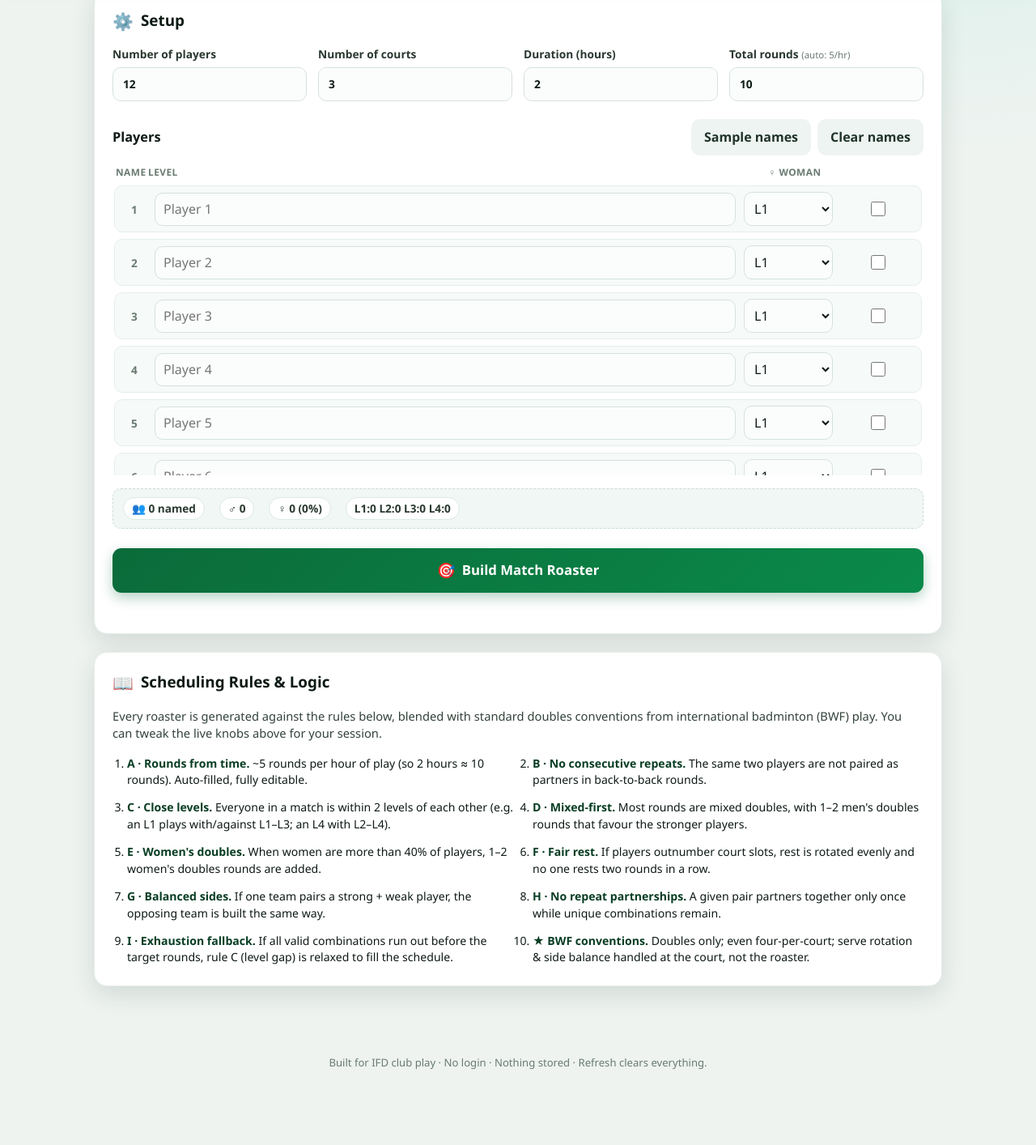
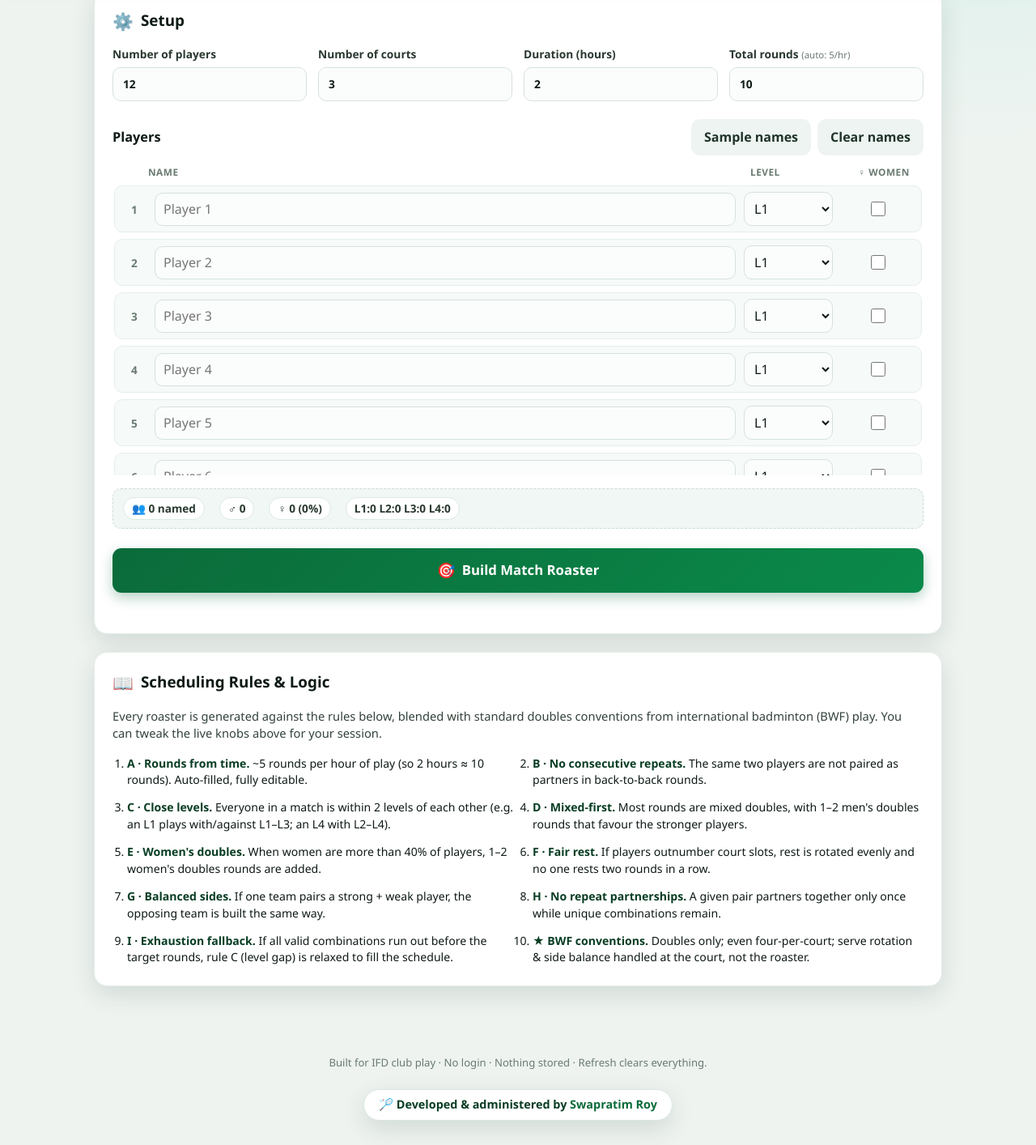
Before and after one commit to Swapratim/Badminton, a website: page public/index.html in a window 1280 px wide. Shown: the part 158-1572 px from the top of the page at 81% size. Before the commit the page ends 1523 px from the top, so only its background shows below. Drawn offline with Linux system fonts and the light colour scheme.

Commit message:
fix: align 'Women' header over the checkbox; add Swapratim Roy developer credit
- Legend was missing its first (idx) cell, shifting every header one column
  left so 'Women' sat over the Level box. Added the empty cell to realign.
- Added 'Developed & administered by Swapratim Roy' to the page footer.

Co-Authored-By: Claude Opus 4.8 <noreply@anthropic.com>
Claude-Session: https://claude.ai/code/session_01E63V3D66zdaqN53rGzeoCP

```diff
--- a/public/index.html
+++ b/public/index.html
@@ -57,7 +57,7 @@
       </div>
 
       <div class="players-legend">
-        <span>Name</span><span>Level</span><span class="cen">♀ Woman</span>
+        <span></span><span>Name</span><span>Level</span><span class="cen">♀ Women</span>
       </div>
       <div id="playerList" class="player-list"></div>
 
@@ -155,6 +155,7 @@
 
   <footer class="foot no-print">
     <p>Built for IFD club play · No login · Nothing stored · Refresh clears everything.</p>
+    <p class="dev-credit">🏸 Developed &amp; administered by <strong>Swapratim Roy</strong></p>
   </footer>
 
   <div id="toast" class="toast" role="status" aria-live="polite"></div>
--- a/public/styles.css
+++ b/public/styles.css
@@ -187,6 +187,10 @@ table.sched .vs { width: 44px; text-align: center; color: var(--muted); font-wei
 .rule-grid b { color: var(--court-dark); }
 
 .foot { text-align: center; color: var(--muted); font-size: .82rem; padding: 10px 16px 30px; }
+.dev-credit { margin: 10px auto 0; color: var(--court-dark); font-weight: 600; font-size: .9rem;
+  display: inline-block; padding: 8px 18px; border-radius: 999px; background: #fff;
+  border: 1px solid #d7e7df; box-shadow: var(--shadow); }
+.dev-credit strong { color: var(--court); }
 
 /* ---------- Toast ---------- */
 .toast {
```
